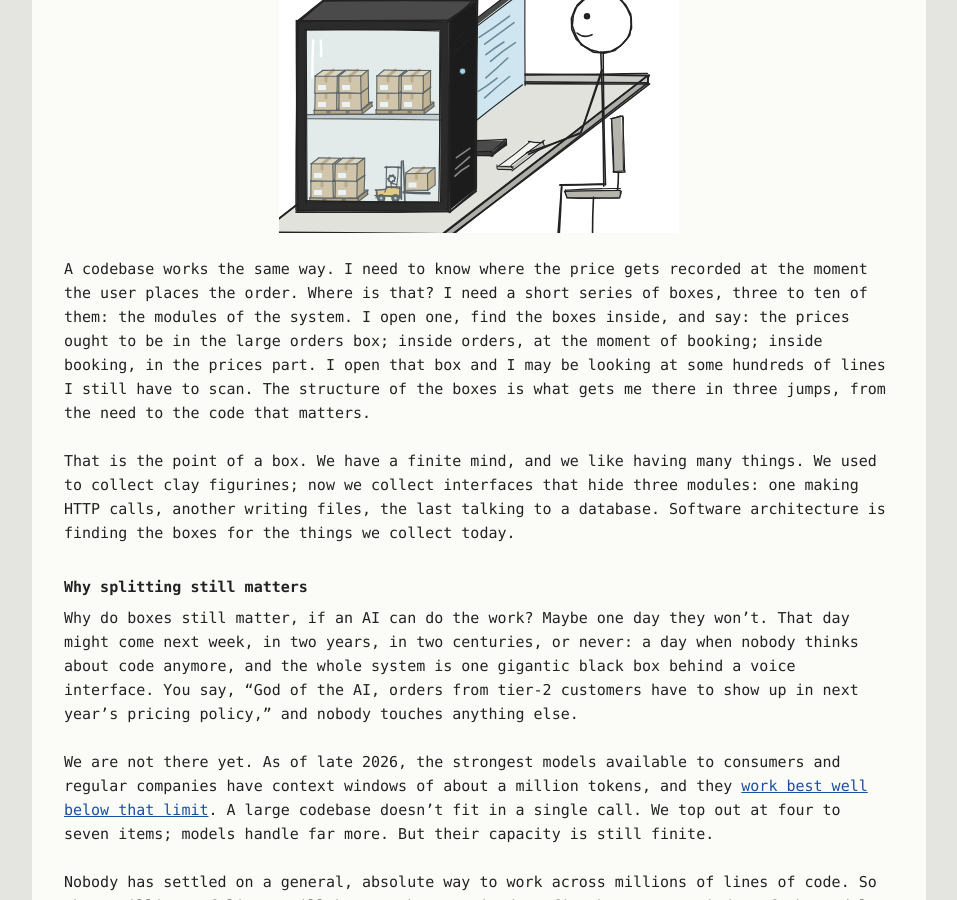
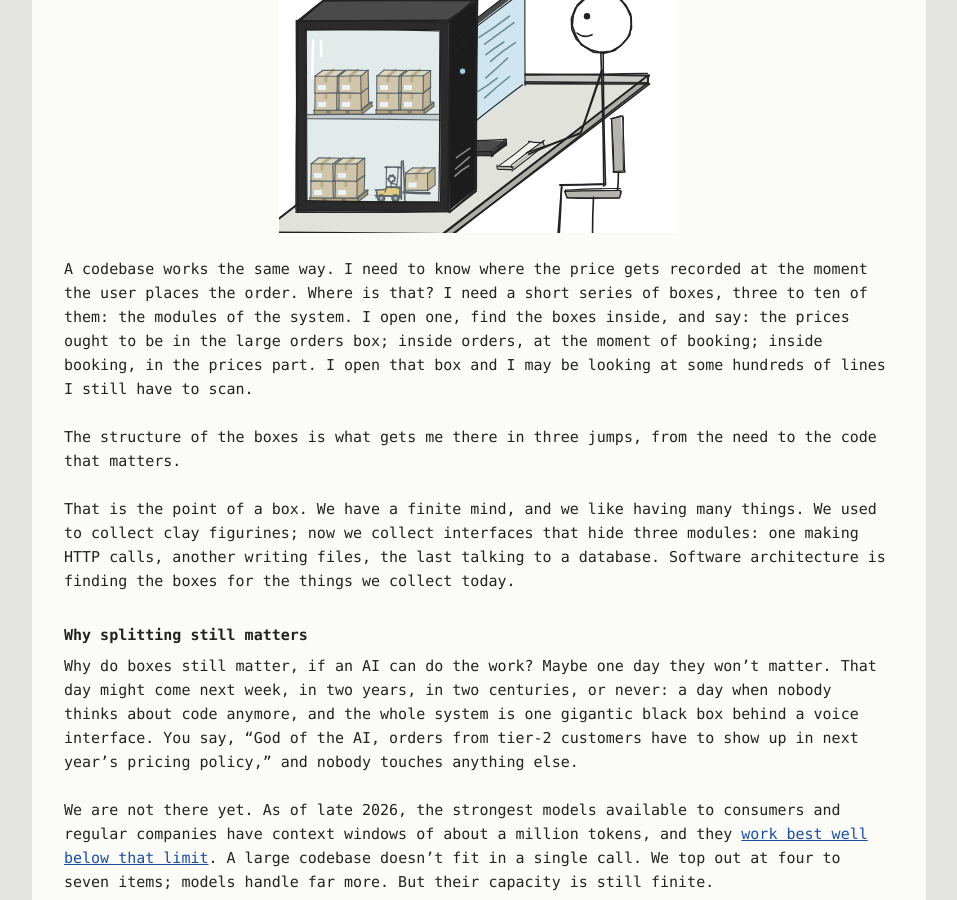
Before and after one commit to the-guish/the-dog-ate-my-typewriter, a Jekyll site: the page built from _posts/2026-11-01-my-dear-box.md, in a window 1280 px wide and 900 px high, scrolled down 1936 px. Shown: the whole window, without its empty margins (161-1118 px from the left). Built offline with Jekyll 4.4.1, drawn with Linux system fonts in a browser that asks for light colours; our own code applies the rules of GitHub Pages for plain Markdown files; some of the changed text lies outside the part shown.

Commit message:
edits
Signed-off-by: Luis Castro <dev@guish.in>

```diff
--- a/_posts/2026-11-01-my-dear-box.md
+++ b/_posts/2026-11-01-my-dear-box.md
@@ -42,13 +42,15 @@ In software we have to think in boxes. That is why we have modules, folders, lib
 
 ![A smiling stick figure sits sideways on an office chair at a desk, looking at a monitor; on the desk in front, a computer tower is shown in x-ray, its inside a small two-floor warehouse of identical cardboard boxes stacked neatly on pallets, with a little forklift carrying a box]({{ '/assets/images/cpu-warehouse.svg' | relative_url }})
 
-A codebase works the same way. I need to know where the price gets recorded at the moment the user places the order. Where is that? I need a short series of boxes, three to ten of them: the modules of the system. I open one, find the boxes inside, and say: the prices ought to be in the large orders box; inside orders, at the moment of booking; inside booking, in the prices part. I open that box and I may be looking at some hundreds of lines I still have to scan. The structure of the boxes is what gets me there in three jumps, from the need to the code that matters.
+A codebase works the same way. I need to know where the price gets recorded at the moment the user places the order. Where is that? I need a short series of boxes, three to ten of them: the modules of the system. I open one, find the boxes inside, and say: the prices ought to be in the large orders box; inside orders, at the moment of booking; inside booking, in the prices part. I open that box and I may be looking at some hundreds of lines I still have to scan.
+
+The structure of the boxes is what gets me there in three jumps, from the need to the code that matters.
 
 That is the point of a box. We have a finite mind, and we like having many things. We used to collect clay figurines; now we collect interfaces that hide three modules: one making HTTP calls, another writing files, the last talking to a database. Software architecture is finding the boxes for the things we collect today.
 
 ## Why splitting still matters
 
-Why do boxes still matter, if an AI can do the work? Maybe one day they won't. That day might come next week, in two years, in two centuries, or never: a day when nobody thinks about code anymore, and the whole system is one gigantic black box behind a voice interface. You say, "God of the AI, orders from tier-2 customers have to show up in next year's pricing policy," and nobody touches anything else.
+Why do boxes still matter, if an AI can do the work? Maybe one day they won’t matter. That day might come next week, in two years, in two centuries, or never: a day when nobody thinks about code anymore, and the whole system is one gigantic black box behind a voice interface. You say, "God of the AI, orders from tier-2 customers have to show up in next year's pricing policy," and nobody touches anything else.
 
 We are not there yet. As of late 2026, the strongest models available to consumers and regular companies have context windows of about a million tokens, and they [work best well below that limit](https://www.trychroma.com/research/context-rot). A large codebase doesn't fit in a single call. We top out at four to seven items; models handle far more. But their capacity is still finite.
 
```
Also changed, not shown: other parts of _posts/2026-11-01-my-dear-box.md (+1 -1 lines).
